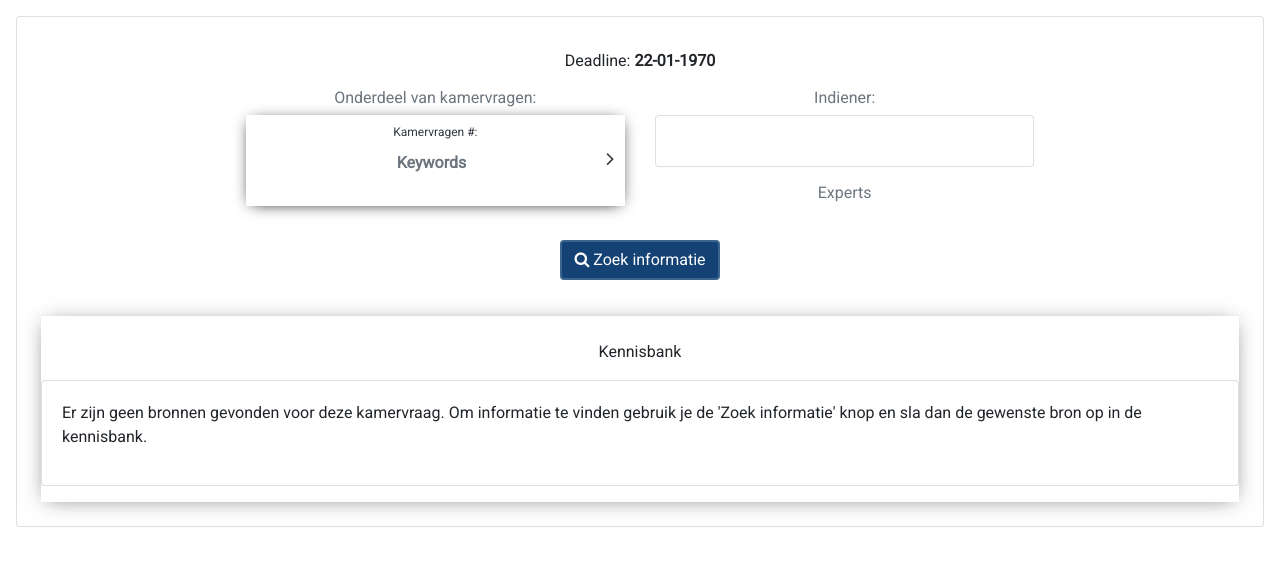
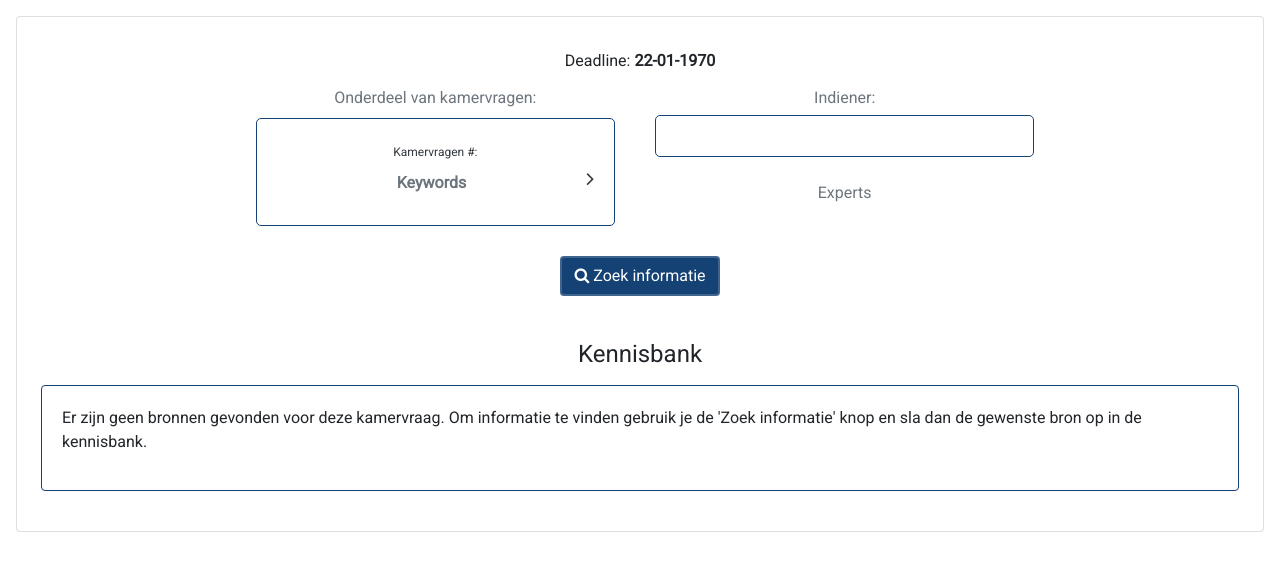
Before and after one commit to Pieterzalis/data-system-project, a PHP site: page /overzicht-detail.php?id=1 in a window 1280 px wide. Shown: the top 571 px of the page. Run offline with PHP 8.4, Linux system fonts and the light colour scheme; data that the repository does not hold is empty; some libraries are stand-ins or nearby versions.

Commit message:
Styling changes

```diff
--- a/website/assets/style.css
+++ b/website/assets/style.css
@@ -23,27 +23,35 @@
     margin-bottom: 5px;
 }
 
-.kamervragencard{
+.customcard{
     border: none;
 }
 
-.kamervragencard a{
+.customcard a{
     text-decoration: none;
 }
 
-.kamervragencardbody{
+.customcardpadding{
     padding: 3px 10px;
+}
+
+.customcardbody{
+    box-shadow: none;
+    border: 1px solid #154274;
+    border-radius: 5px;
+}
+
+.customcardshadow:hover{
+    box-shadow: none;
     box-shadow: 0 2px 15px -5px rgba(0, 0, 0, 1);
-    border: 1px solid #fff;
 }
 
 .kamervragennum{
     font-size: 0.75rem;
 }
 
-.kamervragennum fa-angle-right, .kamervragennum fa{
-    float: right;
-    font-size: 20px;
+.sourcescard{
+    border: 1px solid #154274;
 }
 
 .btn-outline-light-trans{
--- a/website/overzicht-detail.php
+++ b/website/overzicht-detail.php
@@ -66,9 +66,9 @@ $sources = DB::query("SELECT * FROM `source` WHERE source_question_id = ".$id."
                 <div class="col-sm col-md-6 col-lg-4">
 
                     <h6 class="text-secondary">Onderdeel van kamervragen:</h6>
-                        <div class="card kamervragencard">
+                        <div class="card customcard customcardpadding">
                             <a href="overzicht-detail-keyword.html" class="w-100 text-dark a-hover-none">
-                            <div class="card-body kamervragencardbody">
+                            <div class="card-body customcardbody customcardshadow">
                                     <span class="kamervragennum">Kamervragen #: <Strong><?= $a['project_code'] ?></Strong></span>
                                     <h5><strong><?= $a['project_title']?></strong></h5>
                                     <i class="fa fa-angle-right fa-lg"
@@ -97,8 +97,8 @@ $sources = DB::query("SELECT * FROM `source` WHERE source_question_id = ".$id."
                 <div class="col-sm col-md-6 col-lg-4">
 
                     <h6 class="text-secondary grey-secondary">Indiener:</h6>
-                    <div class="card">
-                        <div class="card-body w-100 d-flex align-items-center">
+                    <div class="card customcard">
+                        <div class="card-body w-100 d-flex align-items-center customcardbody">
                                 <div class="flex-none avatar avatar-md">
                                     <h5 style="display:flex; align-items: center; margin-bottom: 0;"><?php echo $a['party_name'] ?></h5>
                                 </div>
@@ -136,12 +136,9 @@ $sources = DB::query("SELECT * FROM `source` WHERE source_question_id = ".$id."
         </div>
 
         <!-- row-table -->
-        <div class="project-table mt-3">
-            <p class="m-3" style="padding-top:8px;">Kennisbank</p>
-            <div class="card-list">
-
+            <h4 class="m-3" style="padding-top:8px;">Kennisbank</h4>
                 <?php if (empty($sources)) { ?>
-                    <div class="card mb-3 text-left">
+                    <div class="card mb-3 text-left sourcescard">
                         <div class="card-body">
                             <div class="d-flex">
                                 <div class="flex-1 title">
@@ -152,7 +149,7 @@ $sources = DB::query("SELECT * FROM `source` WHERE source_question_id = ".$id."
                     </div>
                 <?php } else { ?>
                     <?php foreach ($sources as $source) { ?>
-                        <div class="card mb-3 text-left">
+                        <div class="card mb-3 text-left sourcescard">
                             <div class="card-body">
                                 <div class="d-flex">
                                     <div class="flex-1 title">
@@ -173,7 +170,7 @@ $sources = DB::query("SELECT * FROM `source` WHERE source_question_id = ".$id."
                                         <br>
                                         Datum: <?= $source['source_date_published'] ?>
                                     </div>
-                                    <div class="col-md content"><?= $source['source_snippet']  ?></div>
+                                    <div class="col-md content"><?= $source['source_snippet']  ?>...</div>
                                 </div>
                             </div>
                         </div>
@@ -206,9 +203,6 @@ $sources = DB::query("SELECT * FROM `source` WHERE source_question_id = ".$id."
 <!--                        </div>-->
 <!--                    </div>-->
 <!--                </div>-->
-
-            </div>
-        </div>
     </div>
 
 </body>
```
